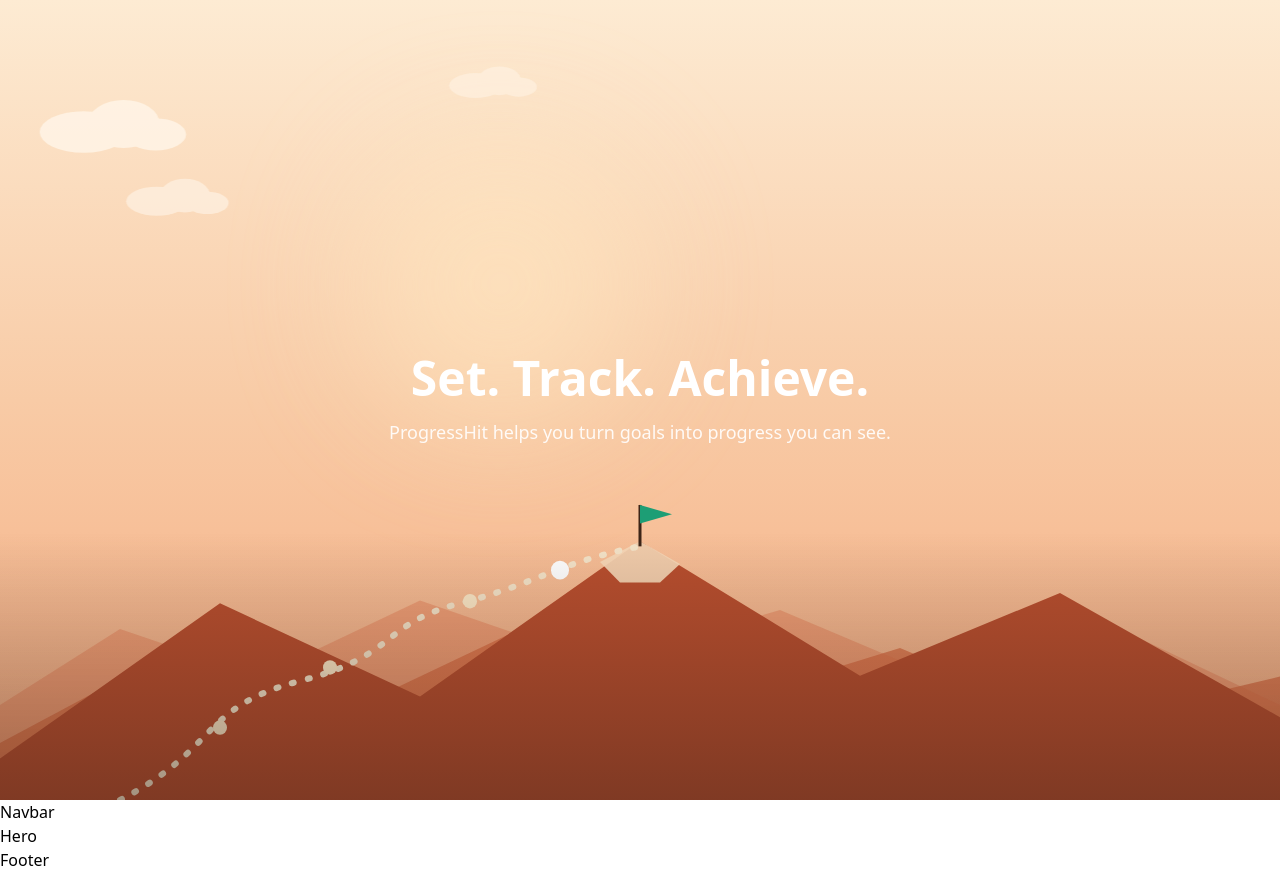
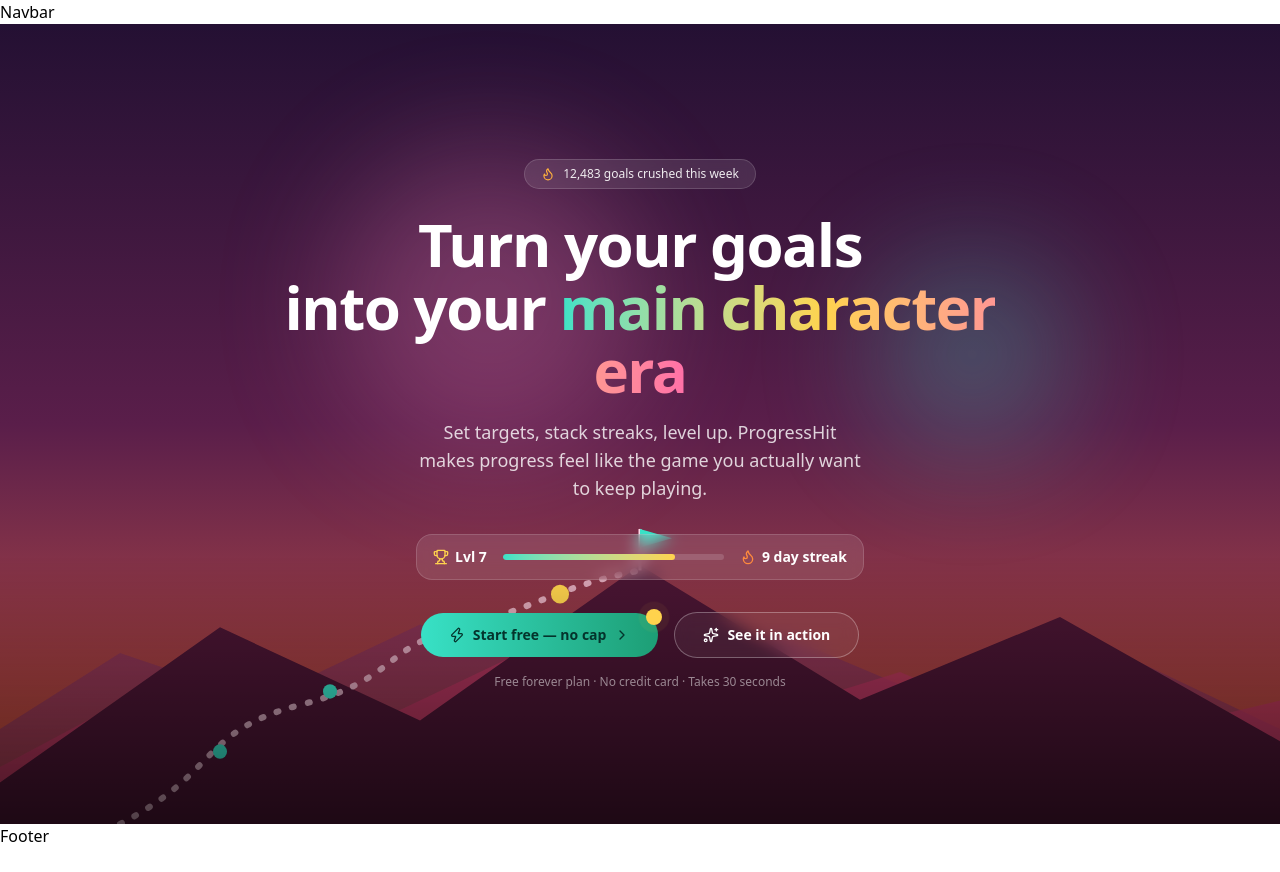
Before and after one commit to OmitHasanAdor/ProgressHit, a Next.js app: page / in a window 1280 px wide. After the commit the page ends 848 px from the top, so only its background shows below. Built offline with nearby package versions, Linux system fonts and the light colour scheme.

Commit message:
create gamify banner

```diff
--- a/package.json
+++ b/package.json
@@ -9,6 +9,7 @@
     "lint": "eslint"
   },
   "dependencies": {
+    "lucide-react": "^1.31.0",
     "next": "16.3.0",
     "react": "19.2.8",
     "react-dom": "19.2.8"
--- a/src/app/page.tsx
+++ b/src/app/page.tsx
@@ -1,26 +1,13 @@
 import Footer from "@/components/Footer";
-import Hero from "@/components/Hero";
+import GamifiedHeroBanner from "@/components/Hero";
 import Navbar from "@/components/Navbar";
-import ProgressHeroBackground from "@/components/ProgressHeroBackground";
 
 export default function Home() {
   return (
-    <main className="">
-      <section className="relative isolate overflow-hidden min-h-screen flex items-center">
-        <ProgressHeroBackground />
-        <div className="relative z-10 mx-auto max-w-3xl px-6 text-center">
-          <h1 className="text-5xl font-bold text-white">
-            Set. Track. Achieve.
-          </h1>
-          <p className="mt-4 text-lg text-white/90">
-            ProgressHit helps you turn goals into progress you can see.
-          </p>
-          {/* your CTA buttons */}
-        </div>
-      </section>
-<Navbar></Navbar>
-<Hero></Hero>
-<Footer></Footer>
+    <main>
+      <Navbar />
+      <GamifiedHeroBanner />
+      <Footer />
     </main>
   );
 }
--- a/src/components/Hero.tsx
+++ b/src/components/Hero.tsx
@@ -1,11 +1,159 @@
-import React from 'react';
+"use client";
 
-const Hero = () => {
-    return (
-        <div>
-            Hero
+import { useEffect, useRef, useState } from "react";
+import { Flame, Zap, Trophy, ChevronRight, Sparkles } from "lucide-react";
+
+/**
+ * GamifiedHeroBanner
+ * --------------------
+ * Gen Z-leaning hero for ProgressHit: mountain-quest background,
+ * a live "goals crushed" ticker for social proof, a level/XP bar,
+ * streak counter, and a bold gradient headline.
+ *
+ * Usage in app/page.tsx:
+ *   import GamifiedHeroBanner from "@/components/GamifiedHeroBanner";
+ *   <GamifiedHeroBanner />
+ *
+ * Requires: lucide-react (already in your stack)
+ */
+
+export default function GamifiedHeroBanner() {
+  const [xp, setXp] = useState(62); // animated fill on mount, 0-100
+  const farRef = useRef<HTMLDivElement>(null);
+  const midRef = useRef<HTMLDivElement>(null);
+  const nearRef = useRef<HTMLDivElement>(null);
+
+  useEffect(() => {
+    // XP bar fills in on load for a satisfying "loading progress" feel
+    const t = setTimeout(() => setXp(78), 400);
+    return () => clearTimeout(t);
+  }, []);
+
+  useEffect(() => {
+    const handleMove = (e: MouseEvent) => {
+      const x = (e.clientX / window.innerWidth - 0.5) * 2;
+      const y = (e.clientY / window.innerHeight - 0.5) * 2;
+      if (farRef.current) farRef.current.style.transform = `translate3d(${x * 4}px, ${y * 2}px, 0)`;
+      if (midRef.current) midRef.current.style.transform = `translate3d(${x * 9}px, ${y * 4}px, 0)`;
+      if (nearRef.current) nearRef.current.style.transform = `translate3d(${x * 16}px, ${y * 7}px, 0)`;
+    };
+    window.addEventListener("mousemove", handleMove);
+    return () => window.removeEventListener("mousemove", handleMove);
+  }, []);
+
+  return (
+    <section className="relative isolate min-h-screen overflow-hidden flex items-center">
+      {/* ---------- Background ---------- */}
+      <div className="absolute inset-0 -z-10 overflow-hidden">
+        <div className="absolute inset-0 bg-linear-to-b from-[#241033] via-[#5A1E4A] to-[#D9542E]" />
+        <div className="absolute left-1/2 top-[16%] h-75 w-75 -translate-x-1/2 rounded-full bg-[#FF8AC2] opacity-30 blur-3xl animate-[pulseGlow_5s_ease-in-out_infinite]" />
+        <div className="absolute right-[10%] top-[30%] h-45 w-45 rounded-full bg-[#38E1C6] opacity-20 blur-3xl animate-[pulseGlow_7s_ease-in-out_infinite]" />
+
+        <div ref={farRef} className="absolute inset-x-0 bottom-0 transition-transform duration-300 ease-out">
+          <svg viewBox="0 0 1280 320" preserveAspectRatio="none" className="h-[38vh] w-full min-h-55" aria-hidden="true">
+            <polygon points="0,220 120,140 260,190 420,110 600,175 780,120 960,200 1140,150 1280,220 1280,320 0,320" fill="#7C2E63" opacity="0.55" />
+          </svg>
         </div>
-    );
-};
+        <div ref={midRef} className="absolute inset-x-0 bottom-0 transition-transform duration-300 ease-out">
+          <svg viewBox="0 0 1280 320" preserveAspectRatio="none" className="h-[38vh] w-full min-h-55" aria-hidden="true">
+            <polygon points="0,260 160,170 340,230 520,140 700,225 900,160 1080,240 1280,190 1280,320 0,320" fill="#B8355F" opacity="0.75" />
+          </svg>
+        </div>
+        <div ref={nearRef} className="absolute inset-x-0 bottom-0 transition-transform duration-300 ease-out">
+          <svg viewBox="0 0 1280 340" preserveAspectRatio="none" className="h-[44vh] w-full min-h-65" role="img" aria-label="Winding path climbing toward a flag at the summit">
+            <polygon points="0,300 220,150 420,240 640,90 860,220 1060,140 1280,260 1280,340 0,340" fill="#4A1533" />
+            <path d="M120,340 C220,290 200,250 300,225 C400,200 380,170 460,150 C540,130 560,110 640,95" fill="none" stroke="#FFD9E8" strokeWidth="6" strokeLinecap="round" strokeDasharray="2 14" opacity="0.7" />
+            <circle cx="220" cy="270" r="7" fill="#38E1C6" />
+            <circle cx="330" cy="212" r="7" fill="#38E1C6" />
+            <circle cx="470" cy="148" r="7" fill="#38E1C6" />
+            <circle cx="560" cy="118" r="9" fill="#FFD34D" />
+            <line x1="640" y1="95" x2="640" y2="55" stroke="#FFD9E8" strokeWidth="3" />
+            <polygon points="640,55 672,64 640,73" fill="#38E1C6" />
+          </svg>
+        </div>
+        <div className="absolute inset-x-0 bottom-0 h-1/3 bg-linear-to-t from-black/60 to-transparent" />
+      </div>
 
-export default Hero;
+      {/* ---------- Content ---------- */}
+      <div className="relative z-10 mx-auto w-full max-w-3xl px-6 text-center">
+        {/* live social proof ticker */}
+        <div className="mx-auto mb-6 inline-flex items-center gap-2 rounded-full border border-white/15 bg-white/10 px-4 py-1.5 text-xs font-medium text-white/90 backdrop-blur-sm">
+          <Flame className="h-3.5 w-3.5 text-[#FFB13D]" />
+          <span>12,483 goals crushed this week</span>
+        </div>
+
+        <h1 className="text-5xl font-extrabold leading-[1.05] tracking-tight text-white sm:text-6xl">
+          Turn your goals
+          <br />
+          into your{" "}
+          <span className="bg-linear-to-r from-[#38E1C6] via-[#FFD34D] to-[#FF6FA8] bg-clip-text text-transparent">
+            main character era
+          </span>
+        </h1>
+
+        <p className="mx-auto mt-4 max-w-md text-base text-white/80 sm:text-lg">
+          Set targets, stack streaks, level up. ProgressHit makes progress feel
+          like the game you actually want to keep playing.
+        </p>
+
+        {/* gamified stat bar: level + XP + streak */}
+        <div className="mx-auto mt-8 flex max-w-md items-center gap-4 rounded-2xl border border-white/15 bg-white/10 px-4 py-3 backdrop-blur-sm">
+          <div className="flex items-center gap-1.5 text-white">
+            <Trophy className="h-4 w-4 text-[#FFD34D]" />
+            <span className="text-sm font-semibold">Lvl 7</span>
+          </div>
+
+          <div className="h-1.5 flex-1 overflow-hidden rounded-full bg-white/15">
+            <div
+              className="h-full rounded-full bg-linear-to-r from-[#38E1C6] to-[#FFD34D] transition-all duration-1000 ease-out"
+              style={{ width: `${xp}%` }}
+            />
+          </div>
+
+          <div className="flex items-center gap-1.5 text-white">
+            <Flame className="h-4 w-4 text-[#FF8A3D]" />
+            <span className="text-sm font-semibold">9 day streak</span>
+          </div>
+        </div>
+
+        {/* CTAs */}
+        <div className="mt-8 flex flex-col items-center justify-center gap-4 sm:flex-row">
+          <a
+            href="/signup"
+            className="group relative inline-flex items-center gap-2 rounded-full bg-linear-to-r from-[#38E1C6] to-[#1D9E75] px-7 py-3 text-sm font-bold text-[#04342C] shadow-[0_0_0_0_rgba(56,225,198,0.5)] transition-all duration-300 hover:shadow-[0_0_28px_6px_rgba(56,225,198,0.45)] hover:-translate-y-0.5 active:translate-y-0"
+          >
+            <Zap className="h-4 w-4" />
+            Start free — no cap
+            <ChevronRight className="h-4 w-4 transition-transform duration-300 group-hover:translate-x-0.5" />
+            <span className="absolute -right-1 -top-1 flex h-4 w-4">
+              <span className="absolute inline-flex h-full w-full animate-ping rounded-full bg-[#FFD34D] opacity-75" />
+              <span className="relative inline-flex h-4 w-4 rounded-full bg-[#FFD34D]" />
+            </span>
+          </a>
+
+          <a
+            href="#how-it-works"
+            className="inline-flex items-center gap-2 rounded-full border border-white/30 bg-white/5 px-7 py-3 text-sm font-semibold text-white backdrop-blur-sm transition-colors duration-300 hover:bg-white/15"
+          >
+            <Sparkles className="h-4 w-4" />
+            See it in action
+          </a>
+        </div>
+
+        <p className="mt-4 text-xs text-white/50">
+          Free forever plan · No credit card · Takes 30 seconds
+        </p>
+      </div>
+
+      <style>{`
+        @keyframes pulseGlow {
+          0%, 100% { opacity: 0.25; transform: translateX(-50%) scale(1); }
+          50% { opacity: 0.45; transform: translateX(-50%) scale(1.08); }
+        }
+        @media (prefers-reduced-motion: reduce) {
+          * { animation-duration: 0.001ms !important; animation-iteration-count: 1 !important; }
+        }
+      `}</style>
+    </section>
+  );
+}
```
Also changed, not shown: 1 other file (tests, documents, lock files or other folders).
